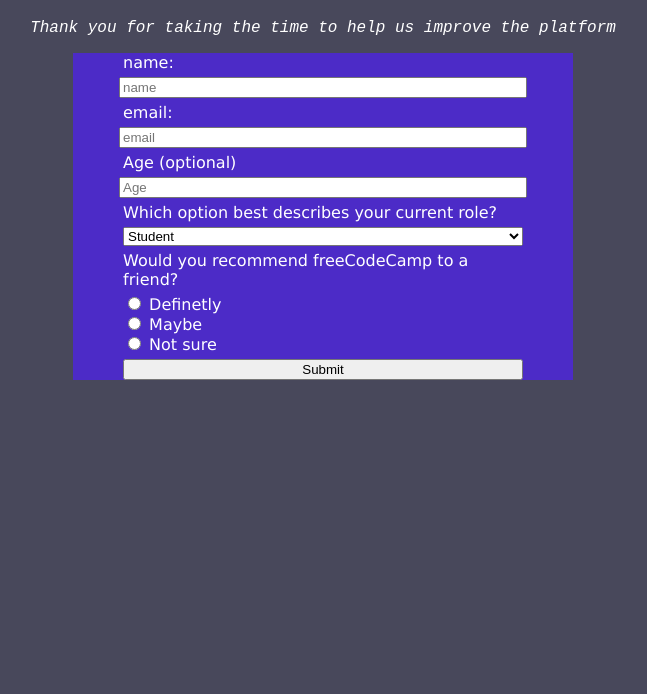
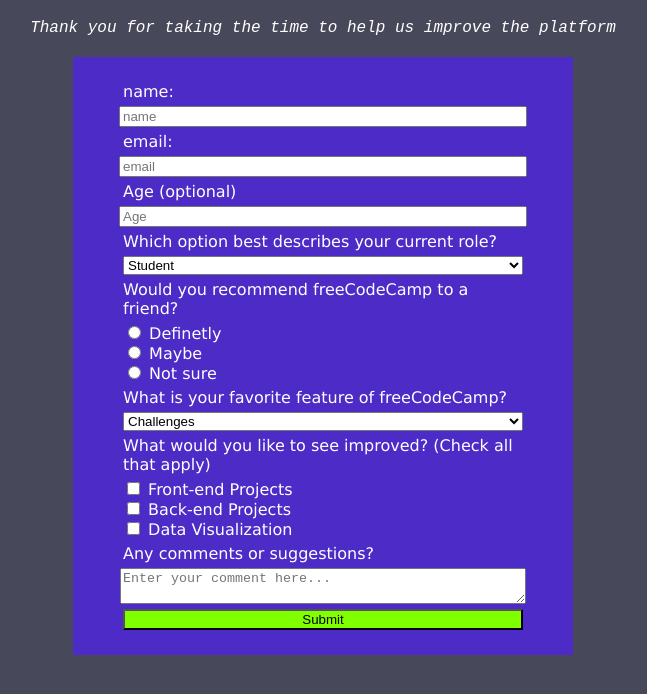
Before and after one commit to Timowest12/microverse2, a plain HTML site: page index.html in a window 1280 px wide. Shown: the part 62-756 px from the top of the page, without its empty margins (317-964 px from the left). Drawn offline with Linux system fonts and the light colour scheme.

Commit message:
work is dont

```diff
--- a/index.html
+++ b/index.html
@@ -26,37 +26,71 @@
         max="30"
         placeholder="Age"
       />
-      <label for="dropdown">Which option best describes your current role?</label>
+      <label for="dropdown"
+        >Which option best describes your current role?</label
+      >
       <select name="" id="dropdown" placeholder="Select current role">
         <option value="">Student</option>
         <option value="">Full time job</option>
         <option value="">Full Time learner</option>
       </select>
 
-
-      <label for="allradios">Would you recommend freeCodeCamp to a friend?</label>
+      <label for="allradios"
+        >Would you recommend freeCodeCamp to a friend?</label
+      >
       <div id="allradios">
         <div class="radiogroup">
-      <input name="radiogroup" type="radio" id="definetly">
+          <input name="radiogroup" type="radio" id="definetly" />
           <label for="definetly">Definetly</label>
         </div>
 
         <div class="radiogroup">
-      <input name="radiogroup" type="radio" id="maybe">
+          <input name="radiogroup" type="radio" id="maybe" />
           <label for="definetly">Maybe</label>
         </div>
 
         <div class="radiogroup">
-      <input name="radiogroup" type="radio" id="notsure">
+          <input name="radiogroup" type="radio" id="notsure" />
           <label for="notsure">Not sure</label>
         </div>
       </div>
 
+      <label for="dropdown"
+        >What is your favorite feature of freeCodeCamp?</label
+      >
+      <select name="" id="dropdown-2" placeholder="Select an option">
+        <option value="">Challenges</option>
+        <option value="">Projects</option>
+        <option value="">Community</option>
+      </select>
 
+      <label for="allchecks"
+        >What would you like to see improved? (Check all that apply)</label
+      >
 
+      <div id="allchecks">
+        <div class="checkgroup">
+          <input type="checkbox" id="cb1" value="front-end" />
+          <label for="cb1">Front-end Projects</label>
+        </div>
 
+        <div class="checkgroup">
+          <input type="checkbox" id="cb2" value="back-end" />
+          <label for="cb2">Back-end Projects</label>
+        </div>
 
-      <input type="submit" />
+        <div class="checkgroup">
+          <input type="checkbox" id="cb3" value="data-visulalization" />
+          <label for="cb3">Data Visualization</label>
+        </div>
+      </div>
+      <label for="textarea1">Any comments or suggestions?</label>
+      <textarea
+        id="textarea1"
+        placeholder="Enter your comment here..."
+      ></textarea>
+
+      <input type="submit" id="submit" />
     </form>
   </body>
 </html>
--- a/src/css/main.css
+++ b/src/css/main.css
@@ -4,7 +4,6 @@ body {
   font-family: Verdana, Geneva, Tahoma, sans-serif;
 }
 h1 {
-
   text-align: center;
 }
 p {
@@ -14,19 +13,23 @@ p {
   text-align: center;
   font-family: "Courier New", Courier, monospace;
 }
-form{
-  margin-left: auto;
-  margin-right: auto;
-  width:500px;
-  background-color:rgb(76, 43, 199);
+form {
+  margin: 20px auto;
+  padding: 20px 0;
+  width: 500px;
+  background-color: rgb(76, 43, 199);
 }
 form > * {
-  width:80%;
-  margin:5px;
-  display:block;
+  width: 80%;
+  margin: 5px;
+  display: block;
   margin-left: auto;
   margin-right: auto;
 }
 .radiogroup * {
-  display:inline-block;
+  display: inline-block;
 }
+
+input[type="submit"] {
+  background: chartreuse;
+}
```
Lines whose indentation alone changed are shown as unchanged.
